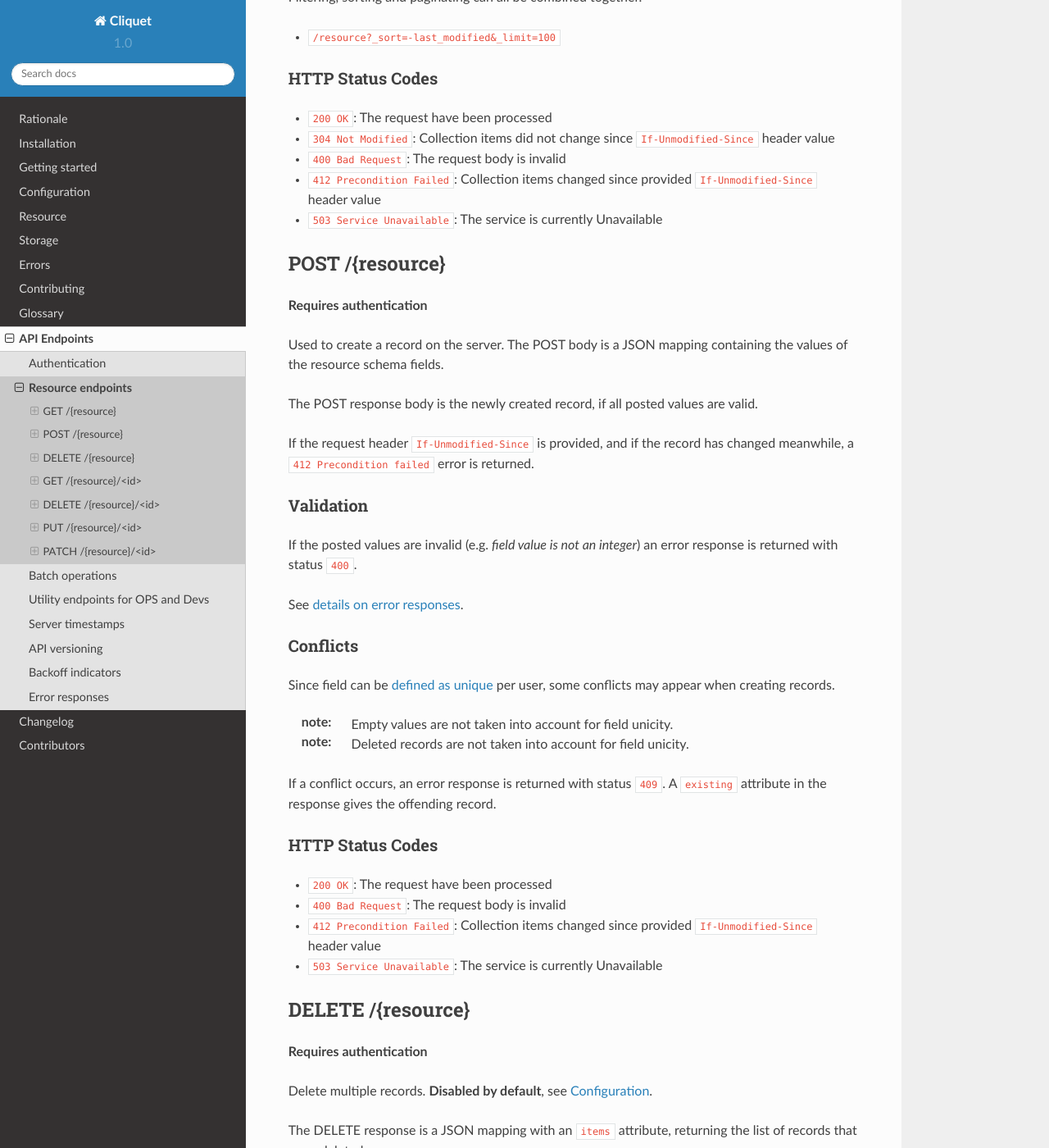
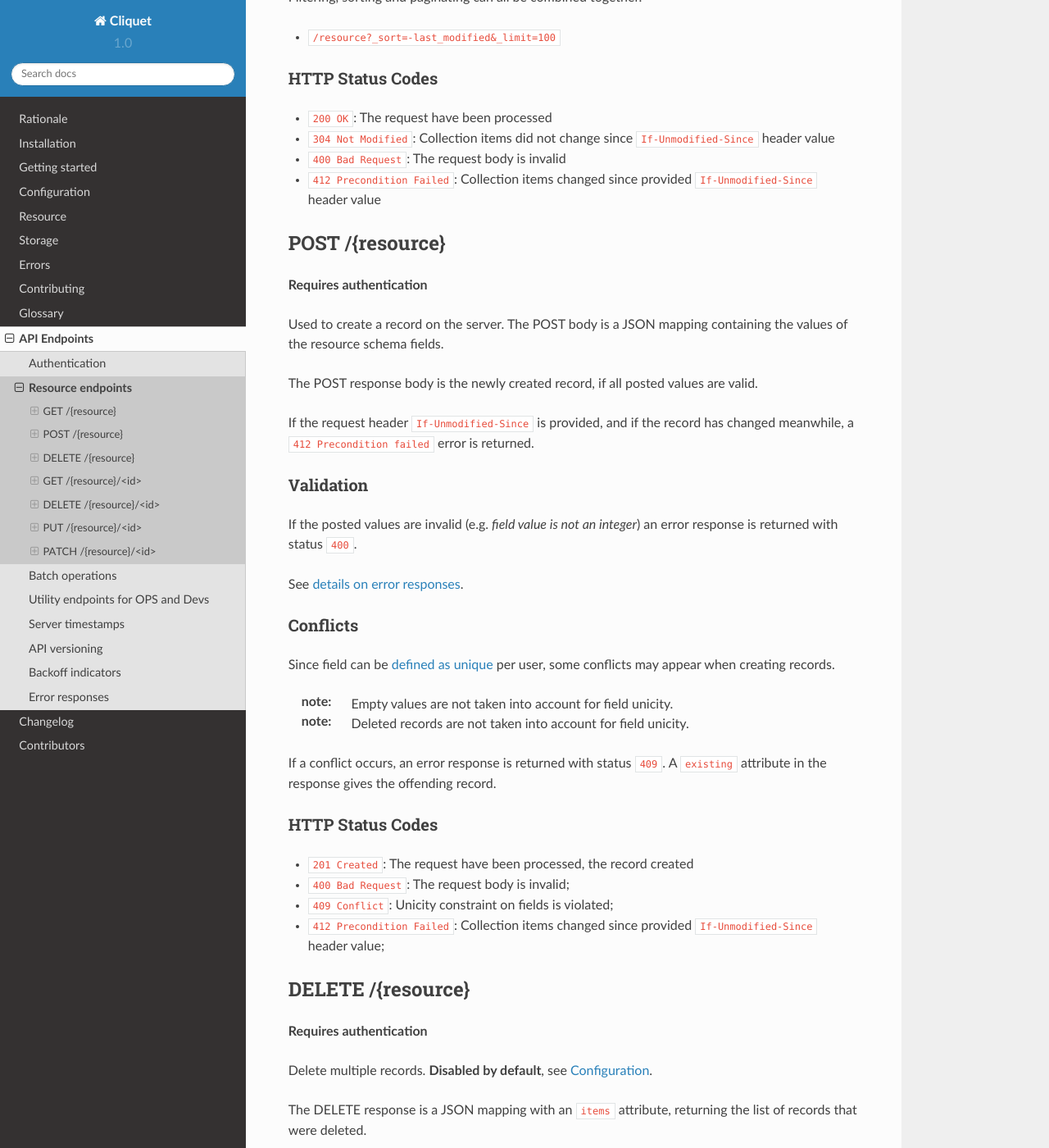
Before and after one commit to Kinto/kinto, a Sphinx documentation site: the page built from docs/api/resource.rst, in a window 1280 px wide and 1400 px high, scrolled down 2506 px. Shown: the whole window at 82% size. Built offline with Sphinx 7.4.7 and the Read the Docs theme 2.0.0, drawn with Linux system fonts in a browser that asks for light colours; some of the changed text lies outside the part shown.

Commit message:
@leplatrem review.

```diff
--- a/docs/api/batch.rst
+++ b/docs/api/batch.rst
@@ -104,7 +104,6 @@ HTTP Status Codes
 
 * ``200 OK``: The request have been processed
 * ``400 Bad Request``: The request body is invalid
-* ``503 Service Unavailable``: The service is currently Unavailable.
 
 
 :warning:
--- a/docs/api/resource.rst
+++ b/docs/api/resource.rst
@@ -147,7 +147,6 @@ HTTP Status Codes
 * ``304 Not Modified``: Collection items did not change since ``If-Unmodified-Since`` header value
 * ``400 Bad Request``: The request body is invalid
 * ``412 Precondition Failed``: Collection items changed since provided ``If-Unmodified-Since`` header value
-* ``503 Service Unavailable``: The service is currently Unavailable
 
 
 POST /{resource}
@@ -193,10 +192,11 @@ A ``existing`` attribute in the response gives the offending record.
 HTTP Status Codes
 -----------------
 
-* ``200 OK``: The request have been processed
-* ``400 Bad Request``: The request body is invalid
-* ``412 Precondition Failed``: Collection items changed since provided ``If-Unmodified-Since`` header value
-* ``503 Service Unavailable``: The service is currently Unavailable
+.. * ``200 OK``: This record already exists, here is the one stored on the database;
+* ``201 Created``: The request have been processed, the record created
+* ``400 Bad Request``: The request body is invalid;
+* ``409 Conflict``: Unicity constraint on fields is violated;
+* ``412 Precondition Failed``: Collection items changed since provided ``If-Unmodified-Since`` header value;
 
 
 DELETE /{resource}
@@ -221,7 +221,6 @@ HTTP Status Codes
 * ``200 OK``: The request have been processed
 * ``405 Method Not Allowed``: This endpoint is not available
 * ``412 Precondition Failed``: Collection items changed since provided ``If-Unmodified-Since`` header value
-* ``503 Service Unavailable``: The service is currently Unavailable
 
 
 GET /{resource}/<id>
@@ -244,7 +243,6 @@ HTTP Status Code
 * ``200 OK``: The request have been processed
 * ``304 Not Modified``: Item did not change since ``If-Unmodified-Since`` header value
 * ``412 Precondition Failed``: Collection items changed since provided ``If-Unmodified-Since`` header value
-* ``503 Service Unavailable``: The service is currently Unavailable
 
 
 DELETE /{resource}/<id>
@@ -271,7 +269,6 @@ HTTP Status Code
 
 * ``200 OK``: The request have been processed
 * ``412 Precondition Failed``: Collection items changed since provided ``If-Unmodified-Since`` header value
-* ``503 Service Unavailable``: The service is currently Unavailable
 
 
 PUT /{resource}/<id>
@@ -292,8 +289,8 @@ HTTP Status Code
 
 * ``200 OK``: The request have been processed
 * ``400 Bad Request``: If the record id does not match an existing record
+* ``409 Conflict``: If changing a record field violates a field unicity constraint
 * ``412 Precondition Failed``: Collection items changed since provided ``If-Unmodified-Since`` header value
-* ``503 Service Unavailable``: The service is currently Unavailable
 
 
 PATCH /{resource}/<id>
@@ -333,5 +330,5 @@ HTTP Status Code
 
 * ``200 OK``: The request have been processed
 * ``400 Bad Request``: The request body is invalid
+* ``409 Conflict``: If changing a record field violates a field unicity constraint
 * ``412 Precondition Failed``: Collection items changed since provided ``If-Unmodified-Since`` header value
-* ``503 Service Unavailable``: The service is currently Unavailable
```
